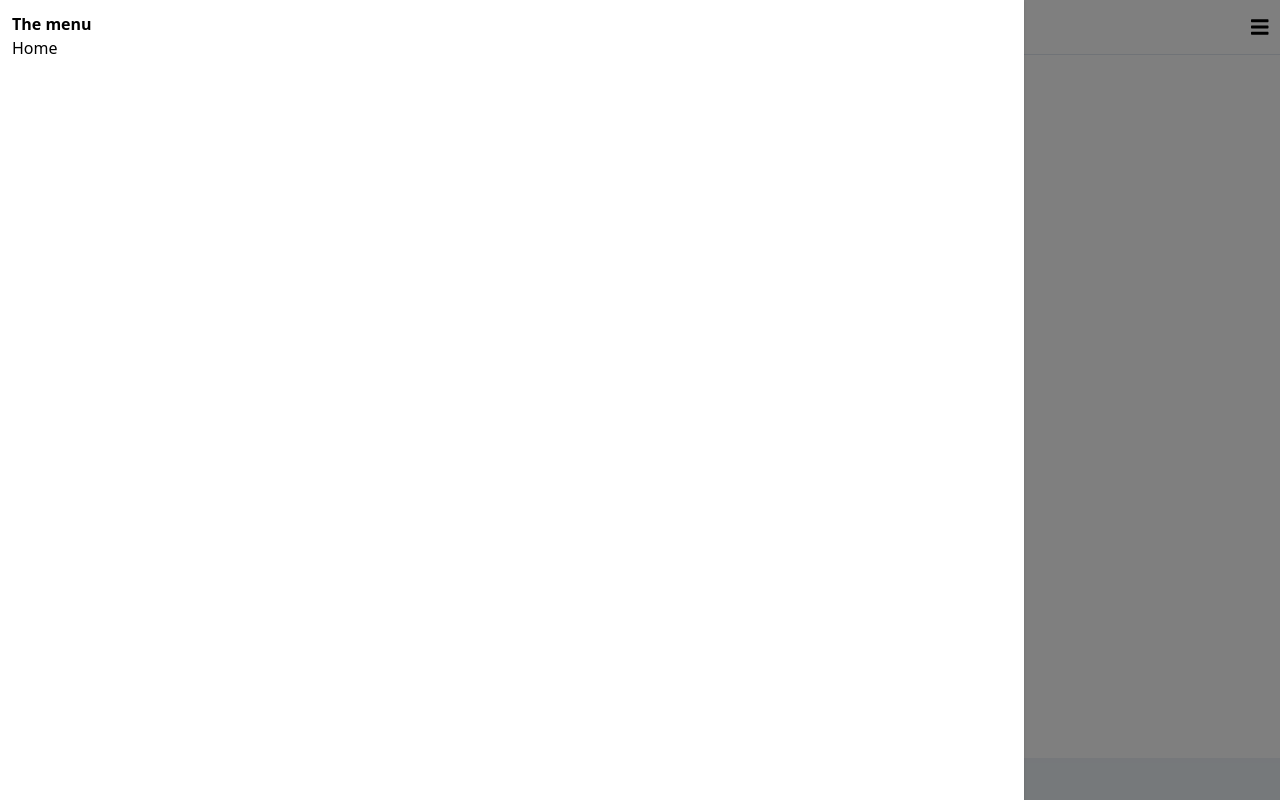
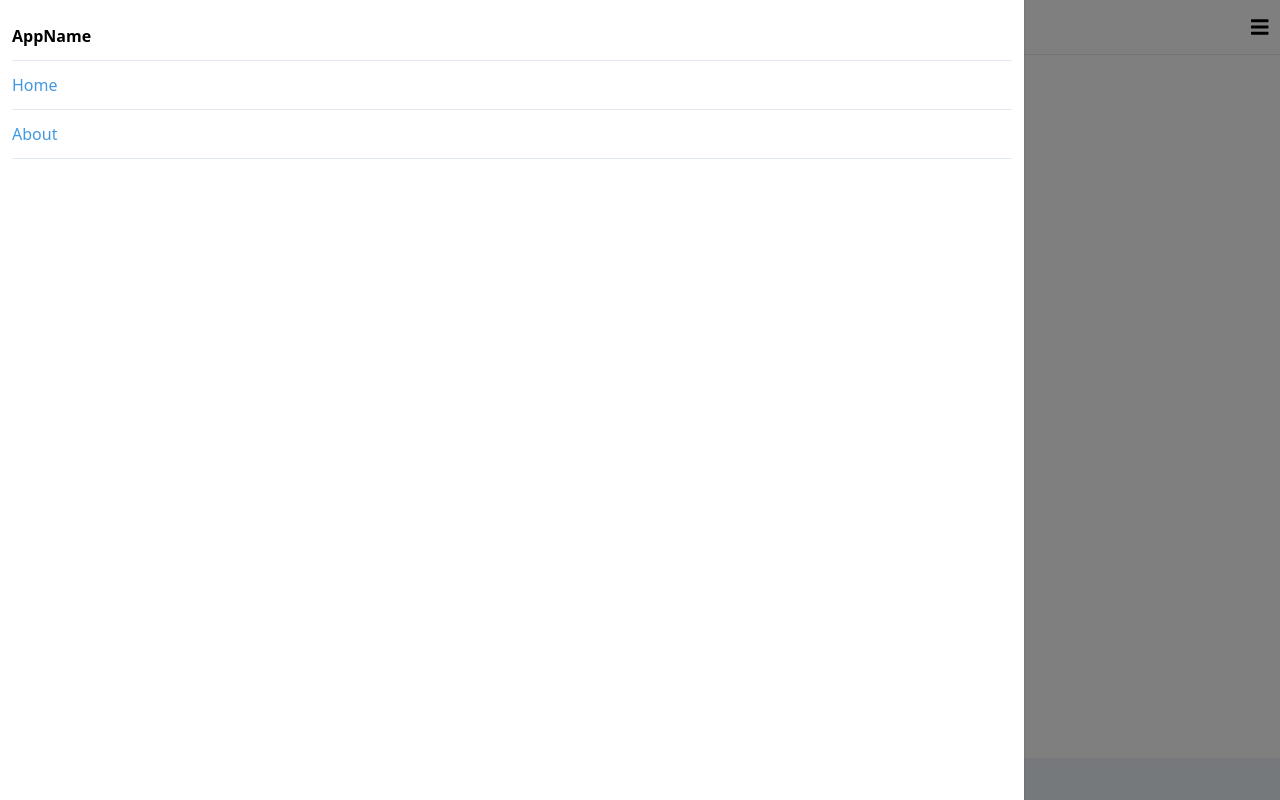
Before and after one commit to chrix95/project-app-react, a React (Create React App) app: page / in a window 1280 px wide. Both pictures are taken after a click on the icon 1259 px from the left and 26 px from the top of the page. Built offline with nearby package versions, Linux system fonts and the light colour scheme.

Commit message:
react router for various pages

```diff
--- a/package.json
+++ b/package.json
@@ -13,6 +13,7 @@
     "postcss-cli": "^7.1.1",
     "react": "^16.13.1",
     "react-dom": "^16.13.1",
+    "react-router-dom": "^5.2.0",
     "react-scripts": "3.4.1",
     "react-spring": "^8.0.27",
     "tailwindcss": "^1.4.6"
--- a/src/App.js
+++ b/src/App.js
@@ -1,14 +1,32 @@
 import React from 'react';
-import HelloWorld from './components/HelloWorld'
+import {
+  BrowserRouter as Router,
+  Switch,
+  Route,
+  Link
+ } from 'react-router-dom';
 import Header from './components/Header'
 import Footer from './components/Footer'
+import Home from './views/Home'
+import About from './views/About'
 
 function App() {
   return (
     <div>
-      <Header />
-      <HelloWorld name="Ntuk" />
-      <Footer />
+      <Router>
+        <Header />
+        <div className="p-3">
+          <Switch>
+            <Route exact path="/">
+              <Home />
+            </Route>
+            <Route path="/about">
+              <About />
+            </Route>
+          </Switch>
+        </div>
+        <Footer />
+      </Router>
     </div>
   );
 }
--- a/src/components/Navigation.js
+++ b/src/components/Navigation.js
@@ -1,8 +1,8 @@
 import React, { useState } from 'react'
 import { FontAwesomeIcon } from '@fortawesome/react-fontawesome'
-import { faBars, faDivide } from '@fortawesome/free-solid-svg-icons'
+import { faBars } from '@fortawesome/free-solid-svg-icons'
 import {useTransition, animated} from 'react-spring'
-
+import NavigationMenu from "./NavigationMenu";
 
 function Navigation() {
   const [showMenu, setShowMenu] = useState(false)
@@ -45,12 +45,9 @@ function Navigation() {
             style={props}
             className="fixed bg-white top-0 left-0 w-4/5 h-full z-50 shadow p-3"
             >
-              <span className="font-bold">
-                The menu
-              </span>
-              <ul>
-                <li>Home</li>
-              </ul>
+              <NavigationMenu
+                closeMenu={() => setShowMenu(false)}
+                />
           </animated.div>
         )
       }
--- /dev/null
+++ b/src/components/NavigationMenu.js
@@ -0,0 +1,34 @@
+import React from 'react'
+import { Link } from 'react-router-dom';
+
+function NavigationMenu(props) {
+  return (
+    <div>
+      <div className="font-bold py-3">
+        AppName
+      </div>
+      <ul>
+        <li>
+          <Link
+            to="/"
+            className="text-blue-500 py-3 border-t border-b block"
+            onClick={props.closeMenu}
+          >
+            Home
+          </Link>
+        </li>
+        <li>
+          <Link
+            to="/about"
+            className="text-blue-500 py-3 border-b block"
+            onClick={props.closeMenu}
+          >
+            About
+          </Link>
+        </li>
+      </ul>
+    </div>
+  )
+}
+
+export default NavigationMenu
--- /dev/null
+++ b/src/views/About.js
@@ -0,0 +1,12 @@
+import React from 'react'
+
+function About () {
+  return (
+    <div>
+      <h1 className="font-bold text-2xl mb-3">About page</h1>
+      <p>This is the content of the about page</p>
+    </div>
+  )
+}
+
+export default About
--- /dev/null
+++ b/src/views/Home.js
@@ -0,0 +1,13 @@
+import React from 'react'
+import HelloWorld from '../components/HelloWorld'
+
+function Home () {
+  return (
+    <div>
+      <h1 className="font-bold text-2xl">This is the homepage</h1>
+      <HelloWorld name="devChris" />
+    </div>
+  )
+}
+
+export default Home
```
Also changed, not shown: 1 other file (tests, documents, lock files or other folders).
